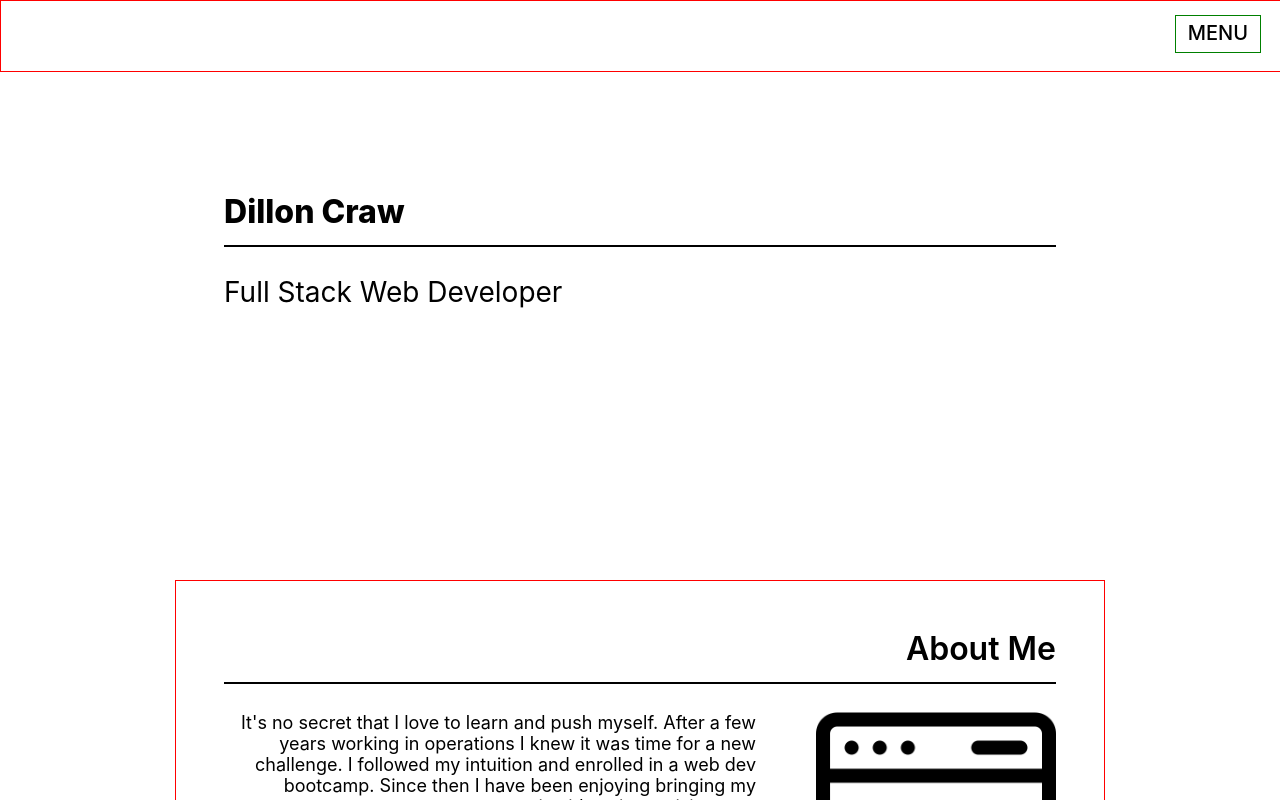
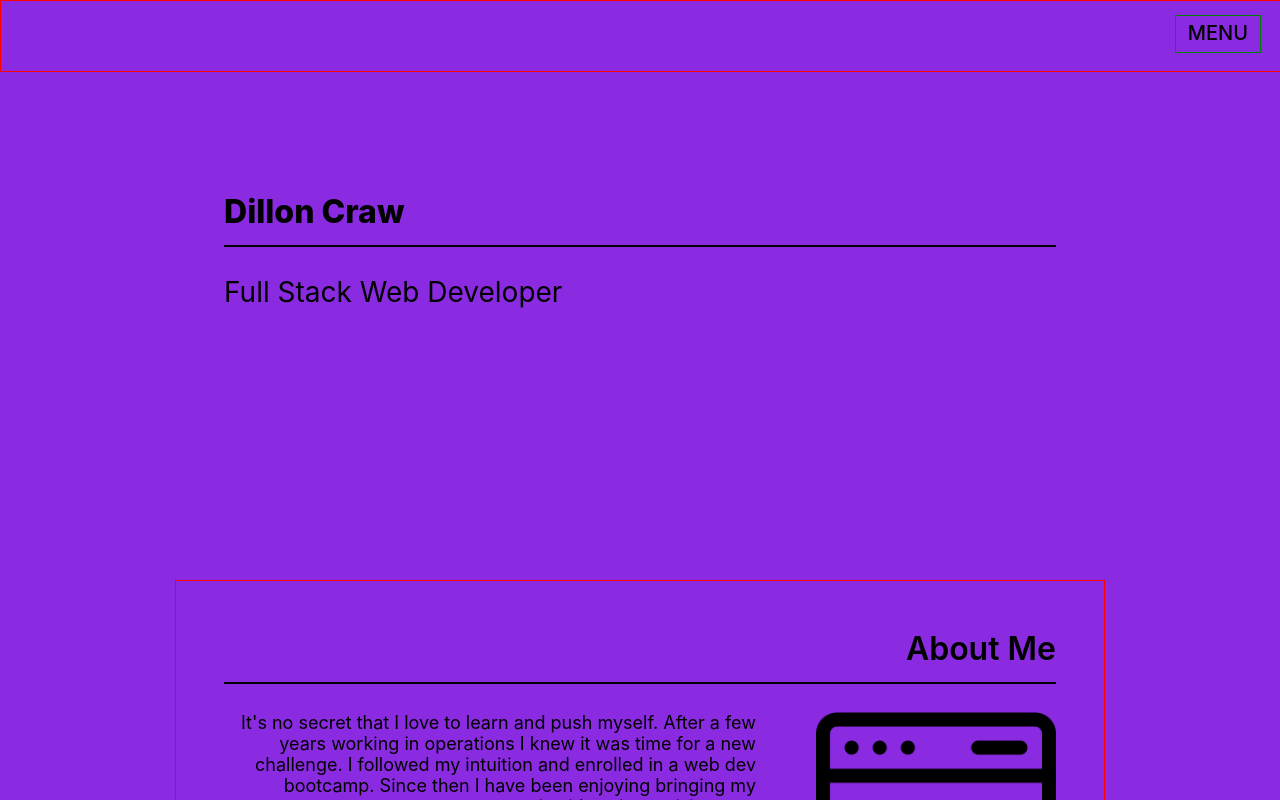
Before and after one commit to crawnic311/dev-portfolio-react, a React (Create React App) app: page / in a window 1280 px wide. Shown: the top 800 px of the page. Built offline with nearby package versions, Linux system fonts and the light colour scheme.

Commit message:
Working on Background Image

```diff
--- a/src/App.css
+++ b/src/App.css
@@ -1,3 +1,8 @@
+.App {
+  background-color: blueviolet;
+  background-image: -webkit-image-set();
+}
+
 .App-Headline-Section {
   text-align: center;
   height: 190px;
```
